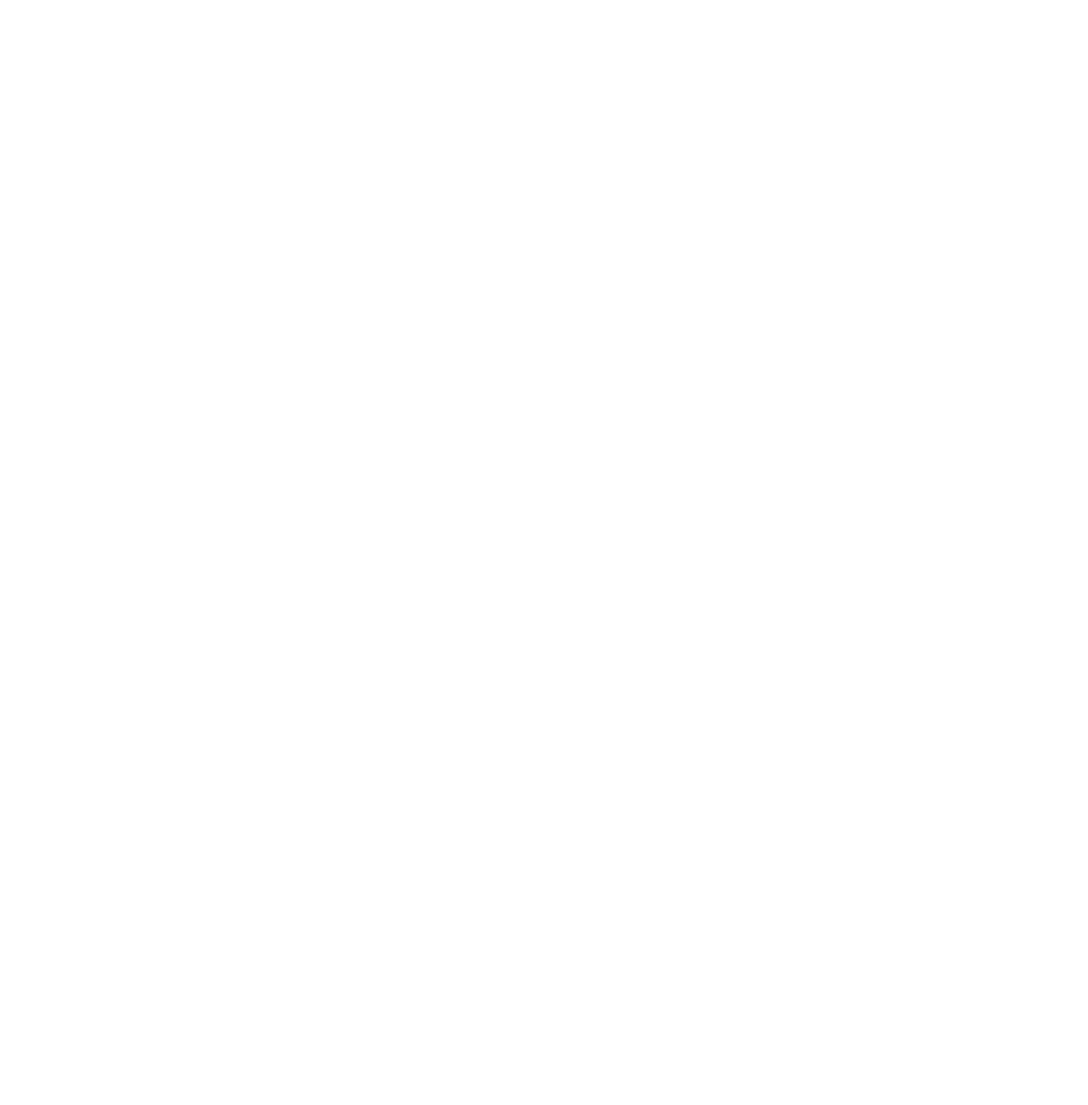
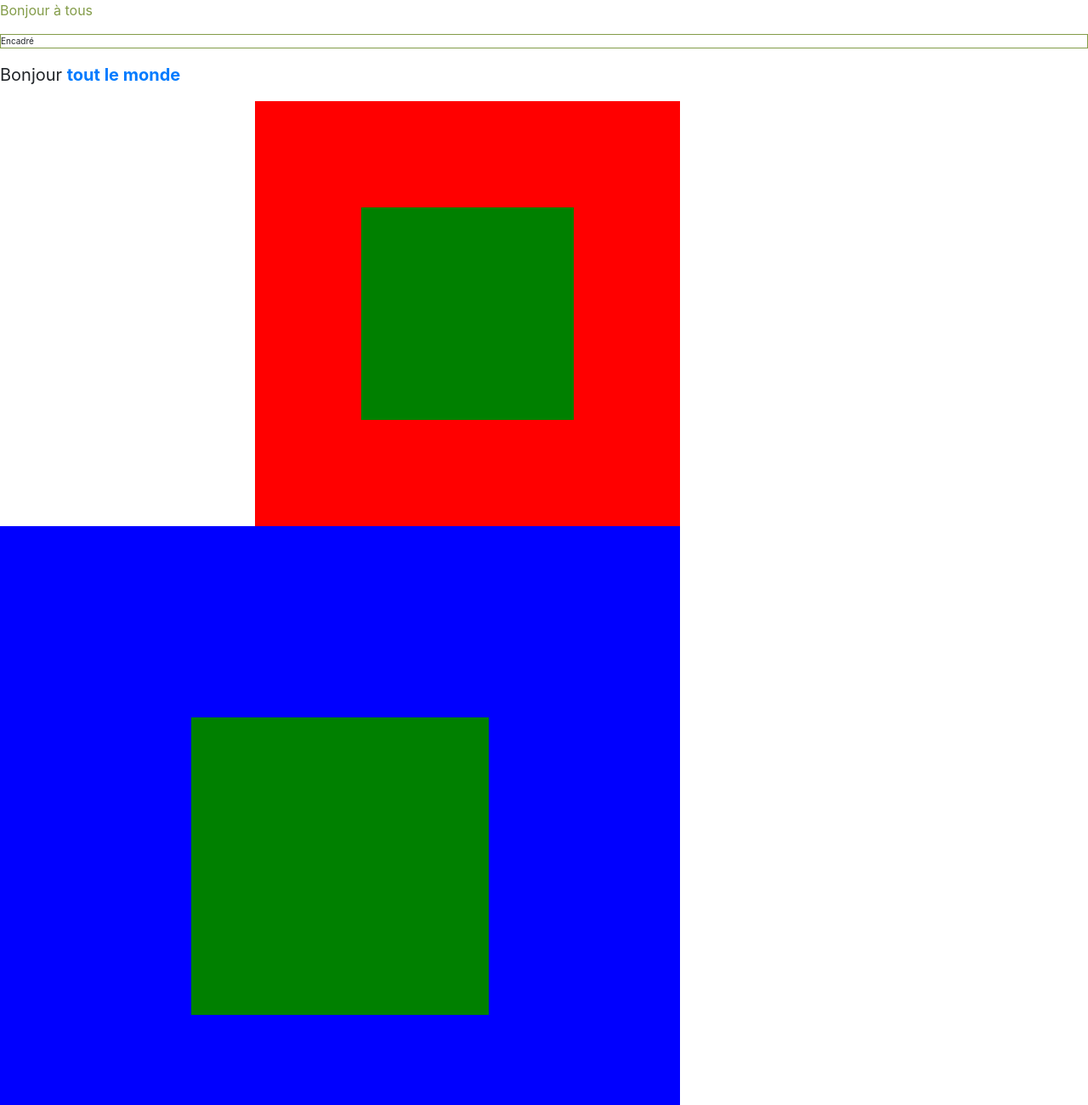
Before and after one commit to NouvelleTechno/live-sass, a plain HTML site: page index.html in a window 1280 px wide. Shown: the top 1300 px of the page at 85% size. Before the commit the page ends 800 px from the top, so only its background shows below. Drawn offline with nearby package versions, Linux system fonts and the light colour scheme; files that its build step writes are made by us from their sources.

Commit message:
Fin live

```diff
--- a/index.html
+++ b/index.html
@@ -5,9 +5,17 @@
         <meta name="viewport" content="width=device-width, initial-scale=1.0">
         <meta http-equiv="X-UA-Compatible" content="ie=edge">
         <title>Live Coding Sass</title>
-        <link rel="stylesheet" href="css/styles.css">
+        <link rel="stylesheet" href="css/styles.min.css">
     </head>
     <body>
-
+        <p id="couleur">Bonjour à tous</p>
+        <p id="cadre">Encadré</p>
+        <p id="texte">Bonjour <span><a href="#">tout le monde</a></span></p>
+        <div id="carre1">
+            <div id="carre2"></div>
+        </div>
+        <div id="carre3">
+            <div id="carre4"></div>
+        </div>
     </body>
 </html>
--- /dev/null
+++ b/scss/_colors.scss
@@ -0,0 +1,3 @@
+#couleur{
+    color: $primaire;
+}
--- /dev/null
+++ b/scss/_variables.scss
@@ -0,0 +1,9 @@
+$primaire: #839c49;
+$bordure: 1px solid $primaire;
+$texte: 10px;
+$grille: (
+    sm: 576px,
+    md: 768px,
+    lg: 992px,
+    xl: 1200px
+);
--- a/scss/styles.scss
+++ b/scss/styles.scss
@@ -0,0 +1,96 @@
+@import url('bootstrap.css');
+
+@import 'variables';
+@import 'colors';
+
+body{
+    font-size: $texte;
+    @media screen and (min-width:768px) {
+        font-size: $texte * 1.4;
+    }
+    @media screen and (min-width:1200px) {
+        font-size: $texte * 1.6;
+    }
+}
+
+@each $nom, $breakpoint in $grille {
+    @media screen and (min-width: $breakpoint) {
+        .container{
+            width: $breakpoint * 0.8;
+        }
+    }
+}
+
+#cadre{
+    border: $bordure;
+    font-size: $texte;
+}
+
+#texte{
+    font-size: $texte * 2;
+    span{
+        font-weight: bold;
+        a{
+            text-decoration: none;
+            &:hover{
+                color: $primaire;
+            }
+        }
+    }
+}
+
+// Mixins
+@mixin carre($cote) {
+    width: $cote;
+    height: $cote;
+}
+@mixin transform($propriete) {
+    -webkit-transform: $propriete;
+    -ms-transform: $propriete;
+    transform: $propriete;
+}
+#carre1{
+    @include carre(200px);
+    background-color: red;
+    @include transform(translate(300px));
+}
+
+#carre2{
+    @include carre(300px);
+    background-color: green;
+}
+
+#carre3{
+    @include carre(500px);
+    background-color: blue;
+}
+
+%centrer{
+    position: absolute;
+    top: 50%;
+    left: 50%;
+    transform: translate(-50%, -50%);
+}
+
+#carre1{
+    position: relative;
+    background-color: red;
+    @include carre(500px);
+}
+#carre2{
+    background-color: #008000;
+    @include carre(250px);
+    @extend %centrer;
+}
+
+#carre3{
+    position: relative;
+    background-color: blue;
+    @include carre(800px);
+}
+
+#carre4{
+    background-color: green;
+    @include carre(350px);
+    @extend %centrer;
+}
```
Also changed, not shown: css/styles.css (added), css/styles.min.css (added), 2 other files.
